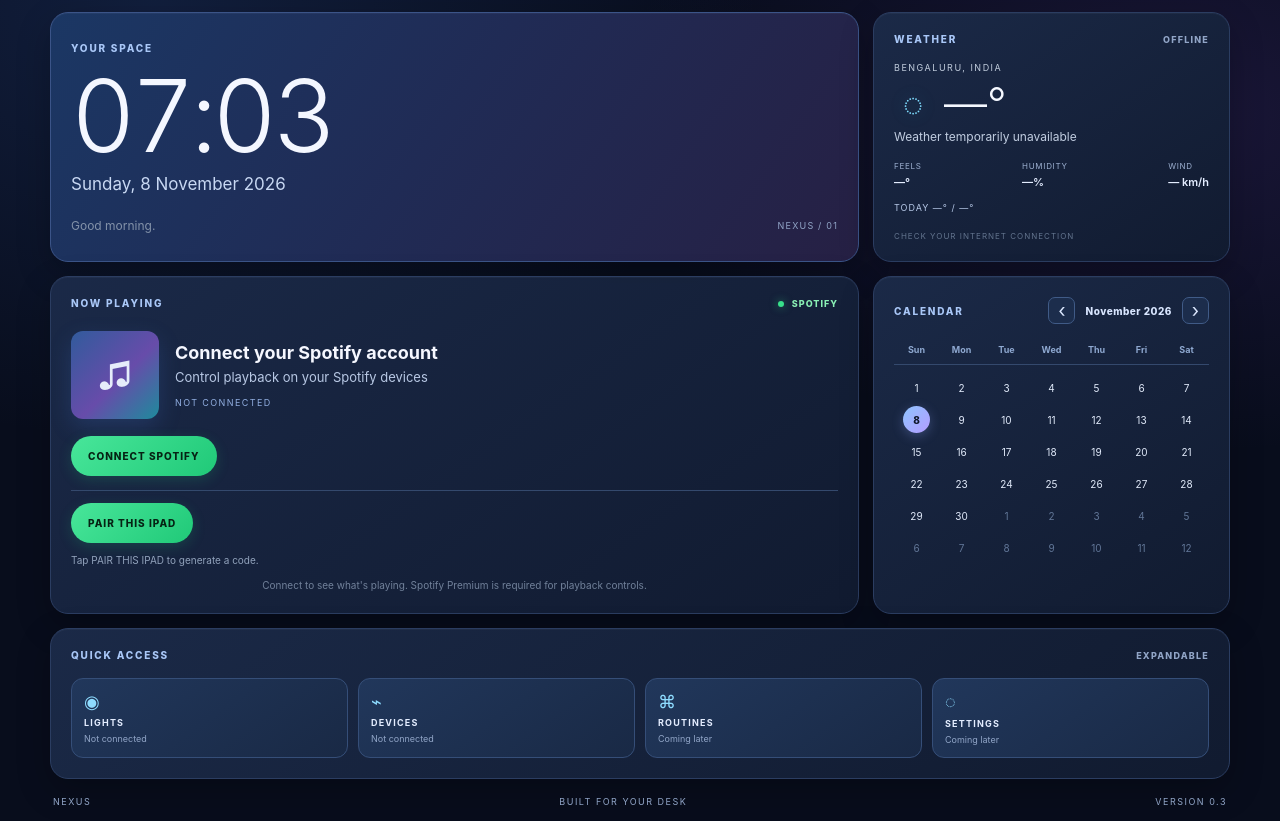
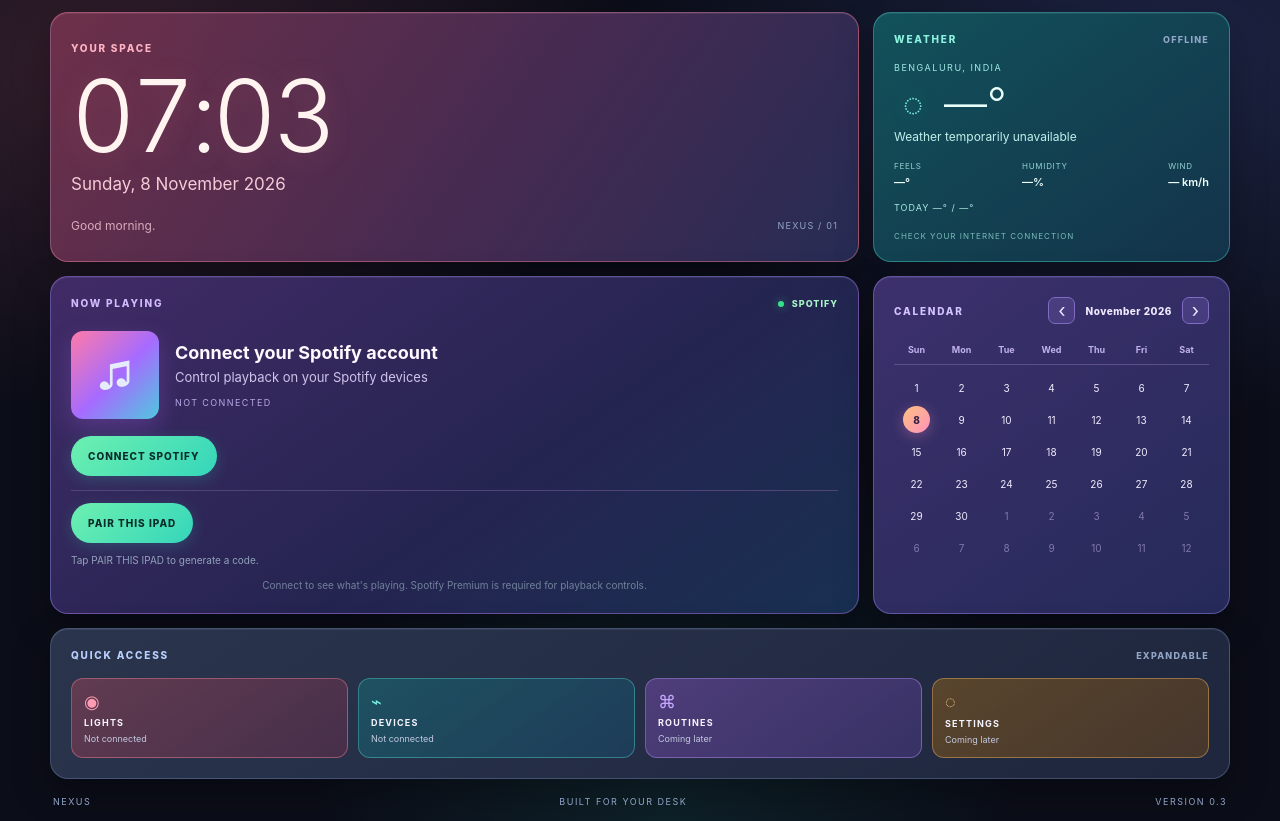
Before and after one commit to manan-bansal/nexus-desk-hub, a plain HTML site: page index.html in a window 1280 px wide. Drawn offline with Linux system fonts and the light colour scheme; no server answers.

Commit message:
Give NEXUS dashboard a colorful multi-accent theme

```diff
--- a/css/nexus.css
+++ b/css/nexus.css
@@ -127,3 +127,88 @@ html,body{background:radial-gradient(ellipse at 12% 0%,rgba(50,91,177,.22),trans
 .calendar-day.outside{color:#617697}
 .calendar-day.today{background:linear-gradient(135deg,#8fc4ff,#b39cff);color:#10182c;font-weight:800;box-shadow:0 3px 12px rgba(143,169,255,.28)}
 @media(max-width:900px){.calendar-card{min-height:250px}.calendar-day{width:29px;height:29px}}
+
+
+/* NEXUS spectrum palette: give each dashboard area its own accent */
+:root{
+ --nx-bg:#0b0d18;
+ --nx-text:#f7f5ff;
+}
+html,body{
+ background:
+  radial-gradient(ellipse at 8% 8%,rgba(255,116,143,.16),transparent 32%),
+  radial-gradient(ellipse at 92% 6%,rgba(105,133,255,.19),transparent 34%),
+  radial-gradient(ellipse at 52% 100%,rgba(39,205,183,.10),transparent 38%),
+  #0b0d18;
+}
+.card{border-color:rgba(255,255,255,.12);box-shadow:0 14px 38px rgba(0,0,0,.28),inset 0 1px 0 rgba(255,255,255,.07)}
+.time-card{
+ background:linear-gradient(125deg,rgba(111,49,75,.98),rgba(70,43,83,.98) 58%,rgba(39,45,86,.98));
+ border-color:rgba(255,139,165,.42);
+}
+.time-card .eyebrow{color:#ffb3c4}
+.time-card .clock{color:#fff4f0;text-shadow:0 4px 28px rgba(255,143,135,.18)}
+.time-card .date-line{color:#f5cbd8}
+.time-card .time-footer{color:#d9a9bd}
+.weather-card{
+ background:linear-gradient(145deg,rgba(18,83,91,.98),rgba(20,52,75,.98));
+ border-color:rgba(83,222,210,.38);
+}
+.weather-card .card-heading{color:#8df2df}
+.weather-location{color:#9fe9e5}
+.weather-icon{color:#79f0e1;text-shadow:0 0 20px rgba(66,231,213,.48)}
+.weather-temp{color:#e7fffb}
+.weather-copy{color:#c0f0ec}
+.weather-details{color:#91d3d0}
+.weather-details b{color:#f0fffc}
+.weather-range{color:#a9e8e1}
+.weather-foot{color:#79bcb9}
+.music-card{
+ background:linear-gradient(145deg,rgba(67,44,105,.98),rgba(37,37,82,.98) 58%,rgba(25,49,83,.98));
+ border-color:rgba(180,139,255,.42);
+}
+.music-card .card-heading{color:#d3baff}
+.spotify-label{color:#a9f5c7}
+.album-art{background:linear-gradient(135deg,#ff7aa8,#a66bff 52%,#4fc8df);box-shadow:0 9px 25px rgba(178,103,255,.25)}
+.track-name{color:#fff8ff}
+.artist-name{color:#d0c4ec}
+.track-state,.spotify-active-device{color:#b7a7e6}
+.spotify-controls .player-button{background:linear-gradient(145deg,#674d9b,#3c477f);border-color:#9273cb;color:#fff}
+.spotify-controls .player-button.play-button{background:linear-gradient(135deg,#ff9fc2,#c5a0ff);color:#291b43;box-shadow:0 5px 20px rgba(207,142,255,.3)}
+.progress-track{background:#453a68}
+.progress-track span{background:linear-gradient(90deg,#ff83ad,#b58cff,#62d9e8)}
+.spotify-action{background:linear-gradient(135deg,#6df0b0,#35d6bb);color:#092d2a;box-shadow:0 4px 15px rgba(53,214,187,.2)}
+.spotify-device-row select,.pair-entry input{background:#302b59;border-color:#68569b;color:#fff}
+.spotify-pair{border-top-color:#514477}
+.pair-code{color:#e0c5ff}
+.calendar-card{
+ background:linear-gradient(145deg,rgba(62,49,111,.98),rgba(38,43,91,.98));
+ border-color:rgba(166,145,255,.4);
+}
+.calendar-card .card-heading{color:#d4c5ff}
+.calendar-nav{color:#f0eaff}
+.calendar-nav button{background:rgba(148,119,230,.2);border-color:#806bc2;color:#f3eaff}
+.calendar-weekdays{color:#c0b2ef;border-bottom-color:#5c508c}
+.calendar-day{color:#f1edff}
+.calendar-day.outside{color:#8178a9}
+.calendar-day.today{background:linear-gradient(135deg,#ffc17e,#ff91bd);color:#352044;box-shadow:0 3px 14px rgba(255,145,189,.32)}
+.quick-card{
+ background:linear-gradient(145deg,rgba(43,54,78,.98),rgba(31,39,63,.98));
+ border-color:rgba(135,163,210,.3);
+}
+.quick-card .card-heading{color:#b9d0ff}
+.quick-tile{border-width:1px;transition:transform .18s ease,border-color .18s ease}
+.quick-tile:nth-child(1){background:linear-gradient(145deg,rgba(119,63,83,.72),rgba(75,47,75,.88));border-color:rgba(255,133,157,.42)}
+.quick-tile:nth-child(1) span{color:#ff9bb2}
+.quick-tile:nth-child(2){background:linear-gradient(145deg,rgba(28,91,104,.78),rgba(30,62,91,.9));border-color:rgba(83,220,211,.4)}
+.quick-tile:nth-child(2) span{color:#78eee0}
+.quick-tile:nth-child(3){background:linear-gradient(145deg,rgba(91,66,137,.78),rgba(58,51,105,.9));border-color:rgba(184,151,255,.42)}
+.quick-tile:nth-child(3) span{color:#c6a5ff}
+.quick-tile:nth-child(4){background:linear-gradient(145deg,rgba(105,77,39,.78),rgba(75,57,43,.9));border-color:rgba(255,194,113,.4)}
+.quick-tile:nth-child(4) span{color:#ffd08c}
+.quick-tile b{color:#f7f5ff}
+.quick-tile small{color:#c2c9df}
+@media(hover:hover){
+ .quick-tile:hover{transform:translateY(-2px);border-color:rgba(255,255,255,.55)}
+}
+@media(prefers-reduced-motion:reduce){.quick-tile{transition:none}}
```
